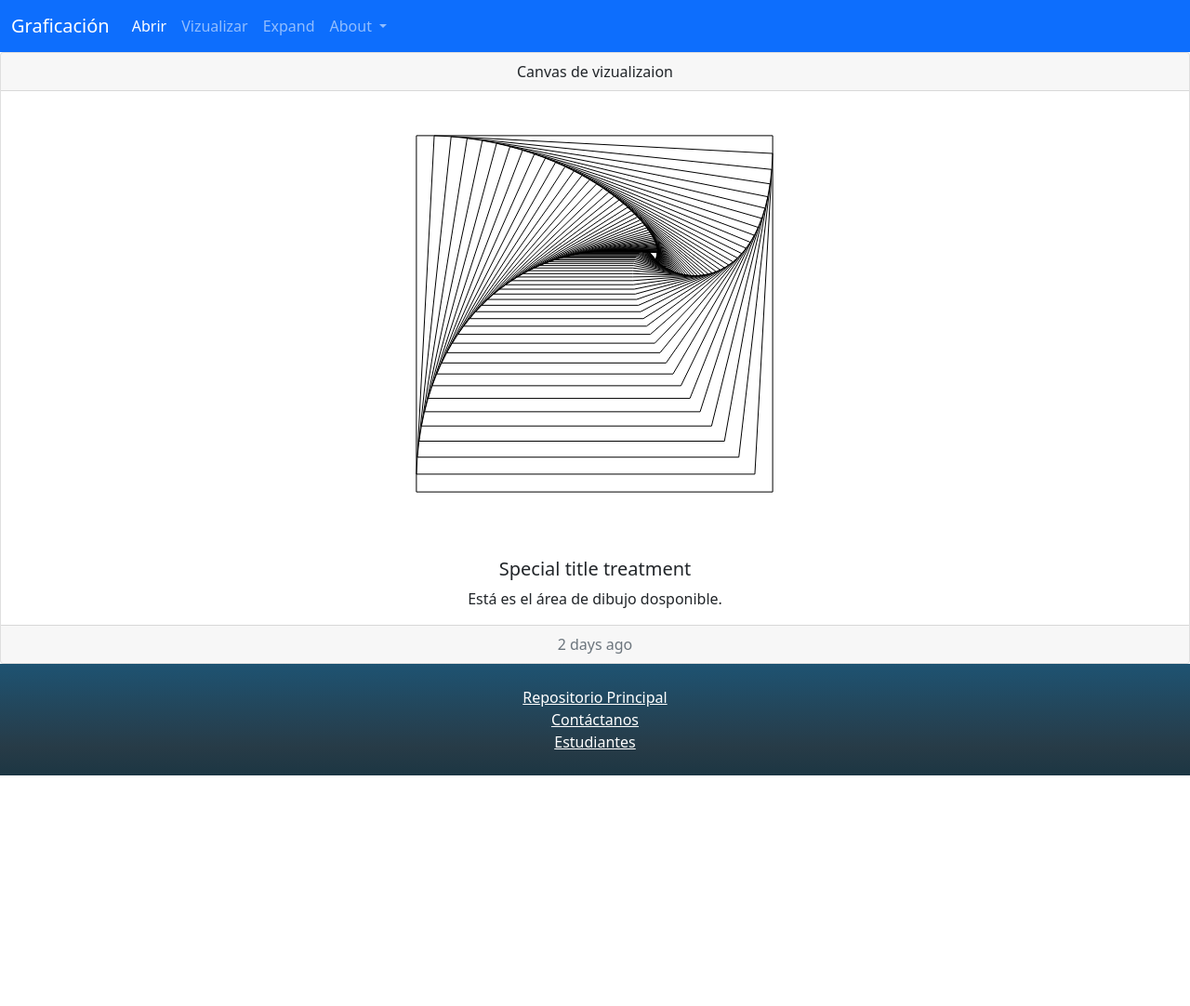
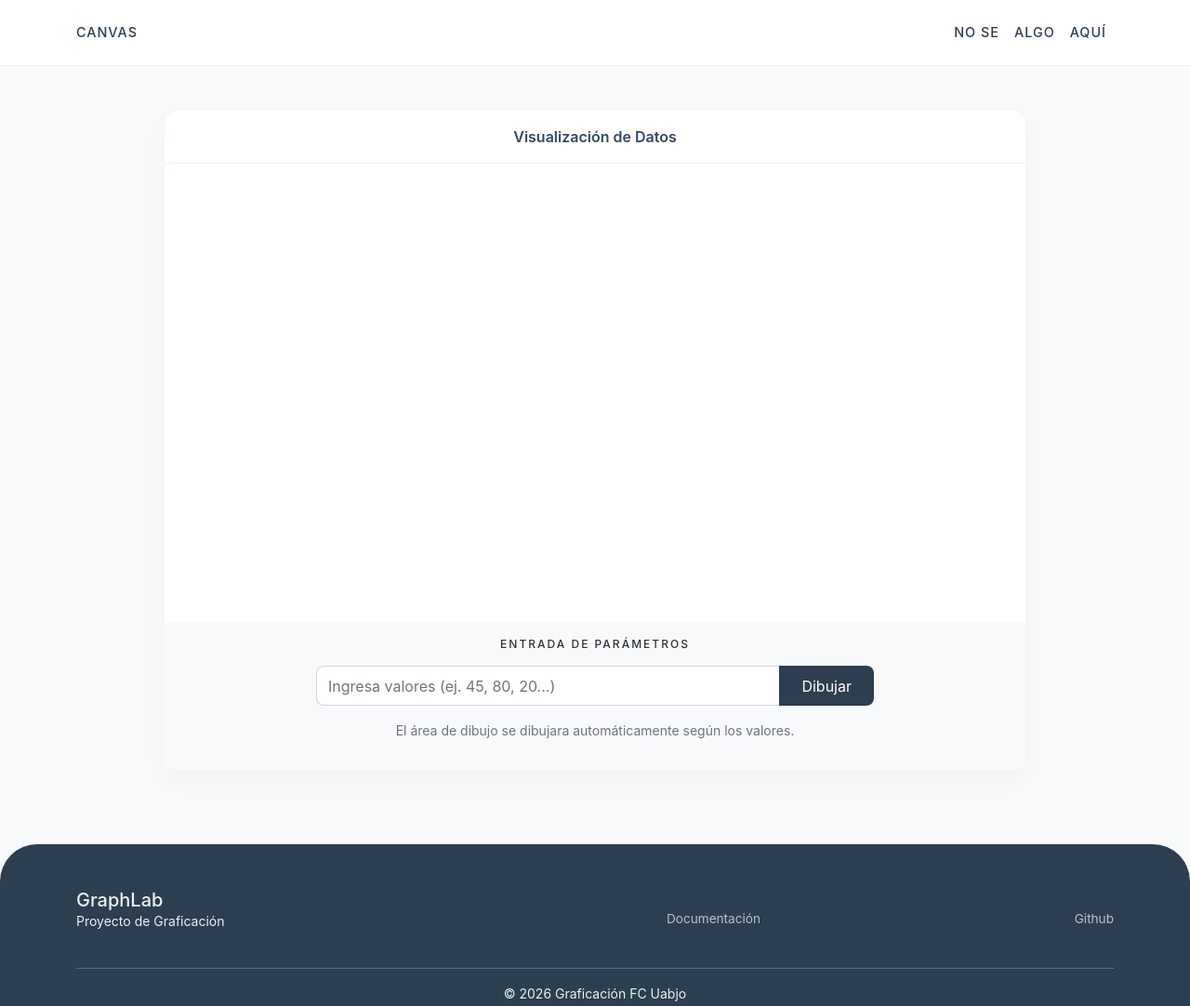
Before and after one commit to JonathanJS333/Graphics, a website with bundled scripts: page index.html in a window 1280 px wide. Shown: the whole page at 93% size. Before the commit the page ends 834 px from the top, so only its background shows below. Built offline with nearby package versions, Linux system fonts and the light colour scheme.

Commit message:
Tarea 3 + Rediseño
Se ha realizado la tercera tarea de la materia, además se actualizo el diseño, cambiando casi totalmente el diseño anterior.

```diff
--- a/index.html
+++ b/index.html
@@ -11,76 +11,62 @@
     <link rel="stylesheet" href="./style/index.css">
     </head>
 <body>
-    <nav class="navbar navbar-expand-lg navbar-dark bg-primary">
-        <div class="container-fluid">
-          <a class="navbar-brand" href="#">Graficación</a>
-          <button class="navbar-toggler" type="button" data-bs-toggle="collapse" data-bs-target="#navbarNavDropdown" aria-controls="navbarNavDropdown" aria-expanded="false" aria-label="Toggle navigation">
-            <span class="navbar-toggler-icon"></span>
-          </button>
-          <div class="collapse navbar-collapse" id="navbarNavDropdown">
+    <nav class="navbar navbar-expand-lg sticky-top">
+        <div class="container">
+            <a class="navbar-brand" href="#">Canvas</a>
+            <div class="collapse navbar-collapse justify-content-end">
                 <ul class="navbar-nav">
-              <li class="nav-item">
-                <a class="nav-link active" aria-current="page" href="#">Abrir</a>
-              </li>
-              <li class="nav-item">
-                <a class="nav-link" href="#">Vizualizar</a>
-              </li>
-              <li class="nav-item">
-                <a class="nav-link" href="#">Expand</a>
-              </li>
-              <li class="nav-item dropdown">
-                <a class="nav-link dropdown-toggle" href="#" id="navbarDropdownMenuLink" role="button" data-bs-toggle="dropdown" aria-expanded="false">
-                  About
-                </a>
-                <ul class="dropdown-menu" aria-labelledby="navbarDropdownMenuLink">
-                  <li><a class="dropdown-item" href="#">Development Team </a></li>
-                  <li><a class="dropdown-item" href="#">Version</a></li>
-                  <li><a class="dropdown-item" href="#">Contact</a></li>
-                </ul>
-              </li>
+                    <li class="nav-item"><a class="nav-link" href="#">No se</a></li>
+                    <li class="nav-item"><a class="nav-link" href="#">Algo</a></li>
+                    <li class="nav-item"><a class="nav-link" href="#">Aquí</a></li>
                 </ul>
             </div>
         </div>
     </nav>
 
+    <div class="container">
+        <div class="row justify-content-center">
+            <div class="col-lg-10">
                 <div class="card text-center">
-        <div class="card-header">
-          Canvas de vizualizaion
-        </div>
-        <div class="chart card-img-bottom">
-            <canvas id="circlechart" width="640" height="480"></canvas>
-          </div>
-        <div class="card-body">
-          <h5 class="card-title">Special title treatment</h5>
-          <p class="card-text">Está es el área de dibujo dosponible.</p>
+                    <div class="card-header py-3">Visualización de Datos</div>
 
-
+                    <div class="p-4">
+                        <canvas id="circlechart" width="700" height="400"></canvas>
                     </div>
 
-        <div class="card-footer text-muted">
-          2 days ago
+                    <div class="card-body bg-light rounded-bottom">
+                        <h6 class="text-uppercase mb-3" style="font-size: 0.75rem; letter-spacing: 2px;">Entrada de Parámetros</h6>
+                        <div class="input-group mb-3 mx-auto" style="max-width: 600px;">
+                            <input type="text" id="datosGrafica" class="form-control shadow-none" placeholder="Ingresa valores (ej. 45, 80, 20...)" style="border-radius: 8px 0 0 8px;">
+                            <button class="btn btn-primary" type="button" id="btnDibujar">Dibujar</button>
+                        </div>
+                        <p class="text-muted small">El área de dibujo se dibujara automáticamente según los valores.</p>
+                    </div>
+                </div>
+            </div>
         </div>
     </div>
 
-      <footer id="footer" class="pb-4 pt-4">
+    <footer id="footer" class="pb-5 pt-5">
         <div class="container">
-          <div class="row text-center">
-            <div class="col-12 col-lg">
-              <a href="https://github.com/jorrgeCruz/graphics">Repositorio Principal </a>
+            <div class="row align-items-center">
+                <div class="col-md-4 text-center text-md-start">
+                    <h5 class="mb-0">GraphLab</h5>
+                    <p class="small opacity-50">Proyecto de Graficación</p>
                 </div>
-            <div class="col-12 col-lg">
-              <a href="#">Contáctanos</a>
-            </div>
-            <div class="col-12 col-lg">
-              <a href="#">Estudiantes</a>
+                <div class="col-md-8">
+                    <div class="row text-center text-md-end">
+                        <div class="col"><a href="#">Documentación</a></div>
+                        <div class="col"><a href="https://github.com/jorrgeCruz/graphics">Github</a></div>
                     </div>
                 </div>
             </div>
+            <hr class="mt-4 opacity-25">
+            <p class="text-center small opacity-50">© 2026 Graficación FC Uabjo</p>
+        </div>
     </footer>
-     <!-- Compressed JavaScript -->
-     <script src="https://cdn.jsdelivr.net/npm/bootstrap@5.0.0-beta2/dist/js/bootstrap.bundle.min.js"
-        integrity="sha384-b5kHyXgcpbZJO/tY9Ul7kGkf1S0CWuKcCD38l8YkeH8z8QjE0GmW1gYU5S9FOnJ0" crossorigin="anonymous">
-    </script>
+
+    <script src="https://cdn.jsdelivr.net/npm/bootstrap@5.0.0-beta2/dist/js/bootstrap.bundle.min.js"></script>
     <script src="./dist/src/index.js" type="module"></script>
 </body>
 </html>
--- a/src/canvasLocal.ts
+++ b/src/canvasLocal.ts
@@ -1,216 +1,90 @@
+export class CanvasLocal {
+    private graphics: CanvasRenderingContext2D;
+    private rWidth: number;
+    private rHeight: number;
+    private maxX: number;
+    private maxY: number;
+    private pixelSize: number;
+    private centerX: number;
+    private centerY: number;
 
-export class CanvasLocal {
-  //atributos
-  protected graphics: CanvasRenderingContext2D;
-  protected rWidth:number;
-  protected rHeight:number;
-  protected maxX: number;
-  protected maxY: number;
-  protected pixelSize: number;
-  protected centerX: number;
-  protected centerY: number;
-
-
-  public constructor(g: CanvasRenderingContext2D, canvas: HTMLCanvasElement){
+    constructor(g: CanvasRenderingContext2D, canvas: HTMLCanvasElement) {
         this.graphics = g;
-    this.rWidth = 6;
-    this.rHeight= 4;
-    this.maxX = canvas.width - 1
+        this.rWidth = 12;
+        this.rHeight = 8;
+        this.maxX = canvas.width - 1;
         this.maxY = canvas.height - 1;
         this.pixelSize = Math.max(this.rWidth / this.maxX, this.rHeight / this.maxY);
-    this.centerX = this.maxX/2;
-    this.centerY = this.maxY/2;
+        // Ajustamos los centros para que la gráfica horizontal tenga espacio a la izquierda
+        this.centerX = this.maxX / 10;
+        this.centerY = this.maxY / 10;
     }
 
-  /*iX(x: number):number{return Math.round(this.centerX + x/this.pixelSize);}
-  iY(y: number): number{ return Math.round(this.centerY - y / this.pixelSize); }
-  */
-  drawLine(x1: number, y1: number, x2: number, y2:number) {
+    iX(x: number): number { return Math.round(this.centerX + x / this.pixelSize); }
+    iY(y: number): number { return Math.round(this.centerY + y / this.pixelSize); }
+
+    drawLine(x1: number, y1: number, x2: number, y2: number) {
         this.graphics.beginPath();
         this.graphics.moveTo(x1, y1);
         this.graphics.lineTo(x2, y2);
-    this.graphics.closePath();
         this.graphics.stroke();
     }
 
-  /*fx(x:number):number {
-    return Math.sin(x*2.5);
-  }*/
-  // Triangles.java: This program draws 50 triangles inside each other.
-  paint() {
-    // limpia
-    this.graphics.clearRect(0, 0, this.maxX + 1, this.maxY + 1);
-    this.graphics.strokeStyle = 'black';   // estilo
-    this.graphics.lineWidth = 1;
+    drawBarraHorizontal3d(x: number, y: number, ancho: number, alto: number, color: string) {
+        this.graphics.fillStyle = color;
+        this.graphics.strokeStyle = 'black';
 
-    const size = Math.min(this.maxX, this.maxY) * 0.8;
-    const half = size / 2;
+        this.graphics.fillRect(this.iX(0), this.iY(y), this.iX(ancho) - this.iX(0), this.iY(alto) - this.iY(0));
+        this.graphics.strokeRect(this.iX(0), this.iY(y), this.iX(ancho) - this.iX(0), this.iY(alto) - this.iY(0));
 
-    let xA = this.centerX - half;
-    let yA = this.centerY - half;
-    let xB = this.centerX + half;
-    let yB = this.centerY - half;
-    let xC = this.centerX + half;
-    let yC = this.centerY + half;
-    let xD = this.centerX - half;
-    let yD = this.centerY + half;
-    const q = 0.05;
-    const p = 1 - q;
-
-    for (let i = 0; i < 50; i++) {
-      // dibujar cuadrado
         this.graphics.beginPath();
-    this.graphics.moveTo(xA, yA);
-    this.graphics.lineTo(xB, yB);
-    this.graphics.lineTo(xC, yC);
-    this.graphics.lineTo(xD, yD);
+        this.graphics.moveTo(this.iX(0), this.iY(y));
+        this.graphics.lineTo(this.iX(0.5), this.iY(y - 0.3));
+        this.graphics.lineTo(this.iX(ancho + 0.5), this.iY(y - 0.3));
+        this.graphics.lineTo(this.iX(ancho), this.iY(y));
         this.graphics.closePath();
+        this.graphics.fill();
         this.graphics.stroke();
 
-      // calcula el siguiente cuadrado
-    const xA1 = p * xA + q * xB;
-    const yA1 = p * yA + q * yB;
-    const xB1 = p * xB + q * xC;
-    const yB1 = p * yB + q * yC;
-    const xC1 = p * xC + q * xA;
-    const yC1 = p * yC + q * yA;
-    const xD1 = p * xD + q * xA;
-    const yD1 = p * yD + q * yA;
-
-    xA = xA1;
-    yA = yA1;
-    xB = xB1;
-    yB = yB1;
-    xC = xC1;
-    yC = yC1;
-    xD = xD1;
-    yD = yD1;
+        this.graphics.beginPath();
+        this.graphics.moveTo(this.iX(ancho), this.iY(y));
+        this.graphics.lineTo(this.iX(ancho + 0.5), this.iY(y - 0.3));
+        this.graphics.lineTo(this.iX(ancho + 0.5), this.iY(y + alto - 0.3));
+        this.graphics.lineTo(this.iX(ancho), this.iY(y + alto));
+        this.graphics.closePath();
+        this.graphics.fill();
+        this.graphics.stroke();
     }
 
-  /*public void paint(Graphics g)
-    { initgr();
-    float side = 0.95F * minMaxXY, sideHalf = 0.5F * side,
-    h = sideHalf * (float)Math.sqrt (3),
-    xA, yA, xB, yB, xC, yC,
-    xA1, yA1, xB1, yB1, xC1, yC1, p, q;
-    q = 0.05F;
-    p = 1 - q;
-    xA = xCenter - sideHalf;
-    yA = yCenter - 0.5F * h;
-    xB = xCenter + sideHalf;
-    yB = yA;
-    xC = xCenter;
-    yC = yCenter + 0.5F * h;
-    for (int i=0; i<50; i++)
-    { g.drawLine(iX(xA), iY(yA), iX(xB), iY(yB));
-    g.drawLine(iX(xB), iY(yB), iX(xC), iY(yC));
-    g.drawLine(iX(xC), iY(yC), iX(xA), iY(yA));
-    xA1 = p * xA + q * xB;
-    yA1 = p * yA + q * yB;
-    xB1 = p * xB + q * xC;
-    yB1 = p * yB + q * yC;
-    xC1 = p * xC + q * xA;
-    yC1 = p * yC + q * yA;
-    xA = xA1; xB = xB1; xC = xC1;
-    yA = yA1; yB = yB1; yC = yC1;
+    maxH(h: number[]): number {
+        let max = Math.max(...h);
+        let pot = 10;
+        while (pot < max) pot *= 10;
+        pot /= 10;
+        return Math.ceil(max / pot) * pot;
+    }
+
+paint(h: number[]) {
+    let maxEsc = this.maxH(h);
+    let colors = ['magenta', 'red', 'green', 'yellow', 'blue', 'orange', 'cyan'];
+    this.graphics.clearRect(0, 0, this.maxX + 1, this.maxY + 1);
+
+
+    this.graphics.strokeStyle = 'black';
+
+    this.graphics.lineWidth = 2;
+    this.drawLine(this.iX(0), this.iY(0), this.iX(8), this.iY(0));
+    this.drawLine(this.iX(0),  this.iY(0), this.iX(0), this.iY(h.length * 1.2));
+
+    let espaciado = 1.2;
+    h.forEach((valor, index) => {
+        let anchoBarra = (valor * 8) / maxEsc;
+        let color = colors[index % colors.length];
+
+        this.drawBarraHorizontal3d(0, index * espaciado + 0.5, anchoBarra, 0.8, color);
+
+        this.graphics.fillStyle = "black";
+        this.graphics.strokeText(valor.toString(), this.iX(anchoBarra + 0.7), this.iY(index * espaciado + 1));
+    });
 }
 }
-    }
-
-   /* this.drawLine(this.iX(-3), this.iY(0), this.iX(3), this.iY(0));
-    this.drawLine(this.iX(0), this.iY(2), this.iX(0), this.iY(-2));
-
-
-    //dibuja la cuadricula
-    /*this.graphics.strokeStyle = 'lightgray';
-    for (let x = -3; x <= 3; x+=0.25){
-      this.drawLine(this.iX(x), this.iY(-2), this.iX(x), this.iY(2));
-    }
-    for (let y = -2; y <= 2; y+=0.25){
-      this.drawLine(this.iX(-3), this.iY(y), this.iX(3), this.iY(y));
-    }
-    //dibuja las divisiones
-    this.graphics.strokeStyle = 'black';
-    for (let x = -3; x <= 3; x++){
-      this.drawLine(this.iX(x), this.iY(-0.1), this.iX(x), this.iY(0.1));
-      this.graphics.strokeText(x+"", this.iX(x-0.1), this.iY(-0.2));
-    }
-    for (let y = -2; y <= 2; y++){
-      this.drawLine(this.iX(-0.1), this.iY(y), this.iX(0.1), this.iY(y));
-    }
-    this.graphics.strokeText("X", this.iX(2.9), this.iY(0.2));
-    this.graphics.strokeText("Y", this.iX(-0.2), this.iY(1.8));
-    //dibujar la funcion
-    this.graphics.strokeStyle = 'red';
-    let paso: number = 0.1;
-    for (let x = -3; x <= 3; x+=paso){
-      this.drawLine(this.iX(x), this.iY(this.fx(x)), this.iX(x+paso), this.iY(this.fx(x+paso)));
-    }
-    /*this.graphics.strokeStyle = 'red';
-    this.drawLine(this.iX(0), this.iY(0), this.iX(2), this.iY(0));
-    this.drawLine(this.iX(2), this.iY(0), this.iX(1), this.iY(1.5));
-    this.drawLine(this.iX(1), this.iY(1.5), this.iX(0), this.iY(0));*/
-
-
-    //this.drawLine(320, 40, 480, 400);
-    //this.drawLine(320, 40, 140, 400);
-    //this.drawLine(140, 400, 480, 400);
-    /*let lado = 1;
-    let side = 0.95 * lado;
-    let sideHalf = 0.5 * side;
-    let xCenter = 320;
-    let yCenter = 240;
-
-    let h = sideHalf * Math.sqrt(3);
-    let xA, yA, xB, yB, xC, yC,
-    xA1, yA1, xB1, yB1, xC1, yC1, p, q;
-     q = 0.05;
-    p = 1 - q;
-    /*xA = xCenter - sideHalf;
-    yA = yCenter - 0.5 * h;
-    xB = xCenter + sideHalf;
-    yB = yA;
-    xC = xCenter;
-    yC = yCenter + 0.5 * h; *
-
-    for (let m = 0; m < 4; m++){
-      for (let n = 0; n < 4; n++){
-        xA = 1+n*lado - sideHalf;
-        yA = 1+m*lado - 0.5 * h;
-        xB = 1+n*lado+ sideHalf;
-        yB = yA;
-        xC = 1+n*lado;
-        yC = 1+m*lado + 0.5 * h;
-        for (let i = 0; i < 20; i++){
-          this.drawLine(this.iX(xA), this.iY(yA), this.iX(xB), this.iY(yB));
-          this.drawLine(this.iX(xB), this.iY(yB), this.iX(xC), this.iY(yC));
-          this.drawLine(this.iX(xC), this.iY(yC), this.iX(xA), this.iY(yA));
-          xA1 = p * xA + q * xB;
-          yA1 = p * yA + q * yB;
-          xB1 = p * xB + q * xC;
-          yB1 = p * yB + q * yC;
-          xC1 = p * xC + q * xA;
-          yC1 = p * yC + q * yA;
-          xA = xA1; xB = xB1; xC = xC1;
-          yA = yA1; yB = yB1; yC = yC1;
-        }
-      }
-    }
-
-    /* for (let i = 0; i < 50; i++){
-        this.drawLine(xA, yA, xB, yB);
-        this.drawLine(xB, yB, xC, yC);
-        this.drawLine(xC, yC, xA, yA);
-        xA1 = p * xA + q * xB;
-        yA1 = p * yA + q * yB;
-        xB1 = p * xB + q * xC;
-        yB1 = p * yB + q * yC;
-        xC1 = p * xC + q * xA;
-        yC1 = p * yC + q * yA;
-        xA = xA1; xB = xB1; xC = xC1;
-        yA = yA1; yB = yB1; yC = yC1;
-    } */
-
-  }
-
-}
--- a/src/index.ts
+++ b/src/index.ts
@@ -2,7 +2,27 @@ import { CanvasLocal } from './canvasLocal.js';
 
 const canvas = document.getElementById('circlechart') as HTMLCanvasElement;
 const graphics = canvas.getContext('2d') as CanvasRenderingContext2D;
+const inputDatos = document.getElementById('datosGrafica') as HTMLInputElement;
+const boton = document.getElementById('btnDibujar') as HTMLButtonElement;
 
-const miCanvas:CanvasLocal = new CanvasLocal(graphics, canvas);
+const miCanvas: CanvasLocal = new CanvasLocal(graphics, canvas);
 
-miCanvas.paint();
+// Ahora el paint se ejecuta cuando el usuario hace clic
+boton.addEventListener('click', () => {
+    const valoresTexto = inputDatos.value;
+    if (valoresTexto.trim() === "") {
+        alert("Por favor ingresa algunos números");
+        return;
+    }
+
+    // Convertimos el string en un array de números
+    const h = valoresTexto.split(',').map(val => Number(val.trim()));
+
+    // Validamos que sean números válidos
+    if (h.some(isNaN)) {
+        alert("Asegúrate de ingresar solo números separados por comas");
+        return;
+    }
+
+    miCanvas.paint(h); // Le pasamos los datos al paint
+});
--- a/style/index.css
+++ b/style/index.css
@@ -1,7 +1,82 @@
-#footer{
-    background: linear-gradient(0deg,#1c3643,#273b47 25%,#1e5372);
-  }
+:root {
+  --bg-color: #f8f9fa;
+  --card-bg: #ffffff;
+  --primary-accent: #2c3e50;
+  --secondary-accent: #34495e;
+  --text-main: #2d3436;
+  --border-subtle: rgba(0,0,0,0.05);
+}
 
-  #footer a{
-    color: #FFFFFF;
-  }
+body {
+  background-color: var(--bg-color);
+  color: var(--text-main);
+  font-family: 'Inter', -apple-system, sans-serif;
+}
+
+/* Navbar Minimalista */
+.navbar {
+  background-color: var(--card-bg) !important;
+  border-bottom: 1px solid var(--border-subtle);
+  padding: 1rem 2rem;
+}
+
+.navbar-brand, .nav-link {
+  color: var(--primary-accent) !important;
+  font-weight: 500;
+  text-transform: uppercase;
+  letter-spacing: 1px;
+  font-size: 0.9rem;
+}
+
+/* Card y Canvas */
+.card {
+  border: none;
+  border-radius: 15px;
+  box-shadow: 0 10px 30px rgba(0,0,0,0.03);
+  margin-top: 3rem;
+  background: var(--card-bg);
+}
+
+.card-header {
+  background: transparent;
+  border-bottom: 1px solid var(--border-subtle);
+  font-weight: 600;
+  color: var(--secondary-accent);
+}
+
+#circlechart {
+  background-color: #ffffff;
+  margin: 20px 0;
+}
+
+/* Footer Atractivo */
+#footer {
+  background: var(--primary-accent);
+  color: #ecf0f1;
+  margin-top: 5rem;
+  border-top-left-radius: 40px;
+  border-top-right-radius: 40px;
+}
+
+#footer a {
+  color: #bdc3c7;
+  text-decoration: none;
+  transition: color 0.3s ease;
+  font-size: 0.85rem;
+}
+
+#footer a:hover {
+  color: #ffffff;
+}
+
+/* Botón Minimalista */
+.btn-primary {
+  background-color: var(--primary-accent);
+  border: none;
+  padding: 0.6rem 1.5rem;
+  border-radius: 8px;
+}
+
+.btn-primary:hover {
+  background-color: var(--secondary-accent);
+}
```
Also changed, not shown: dist/src/canvasLocal.js, dist/src/index.js. Lines whose indentation alone changed are shown as unchanged.
